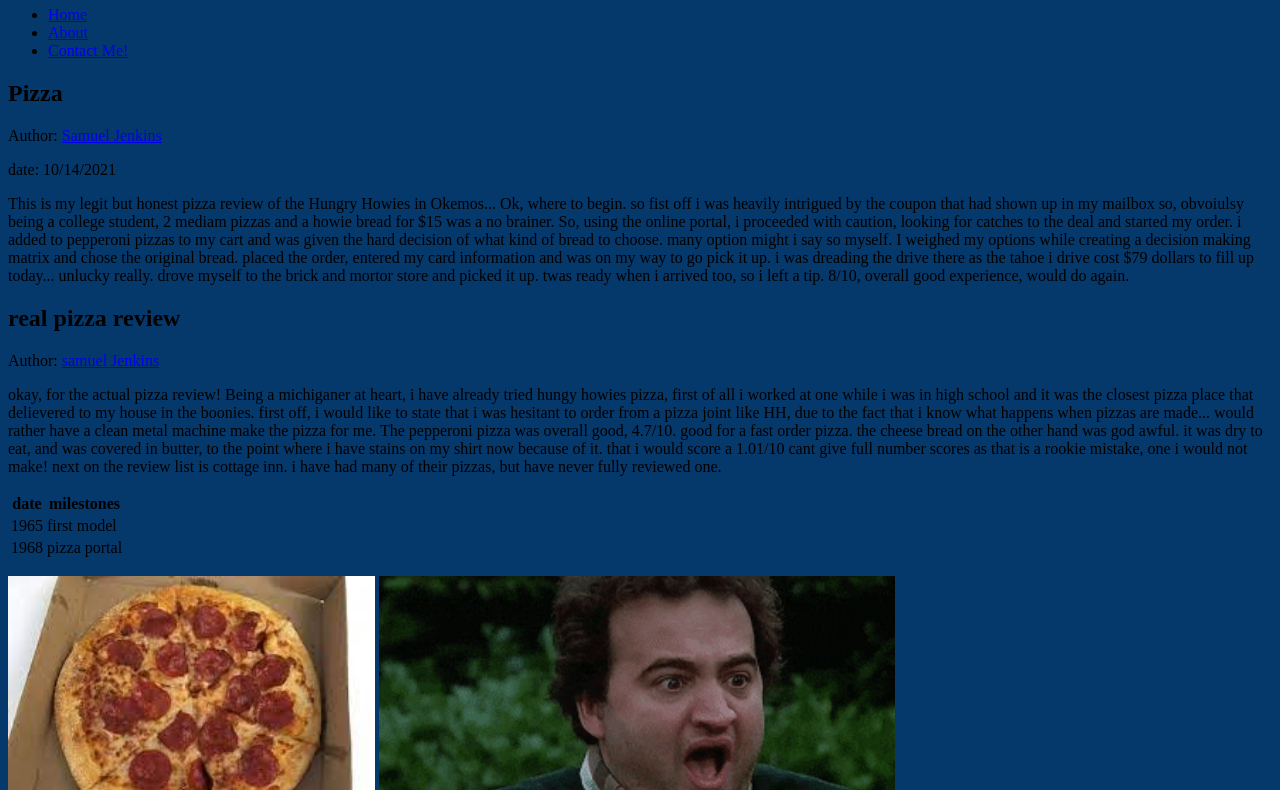
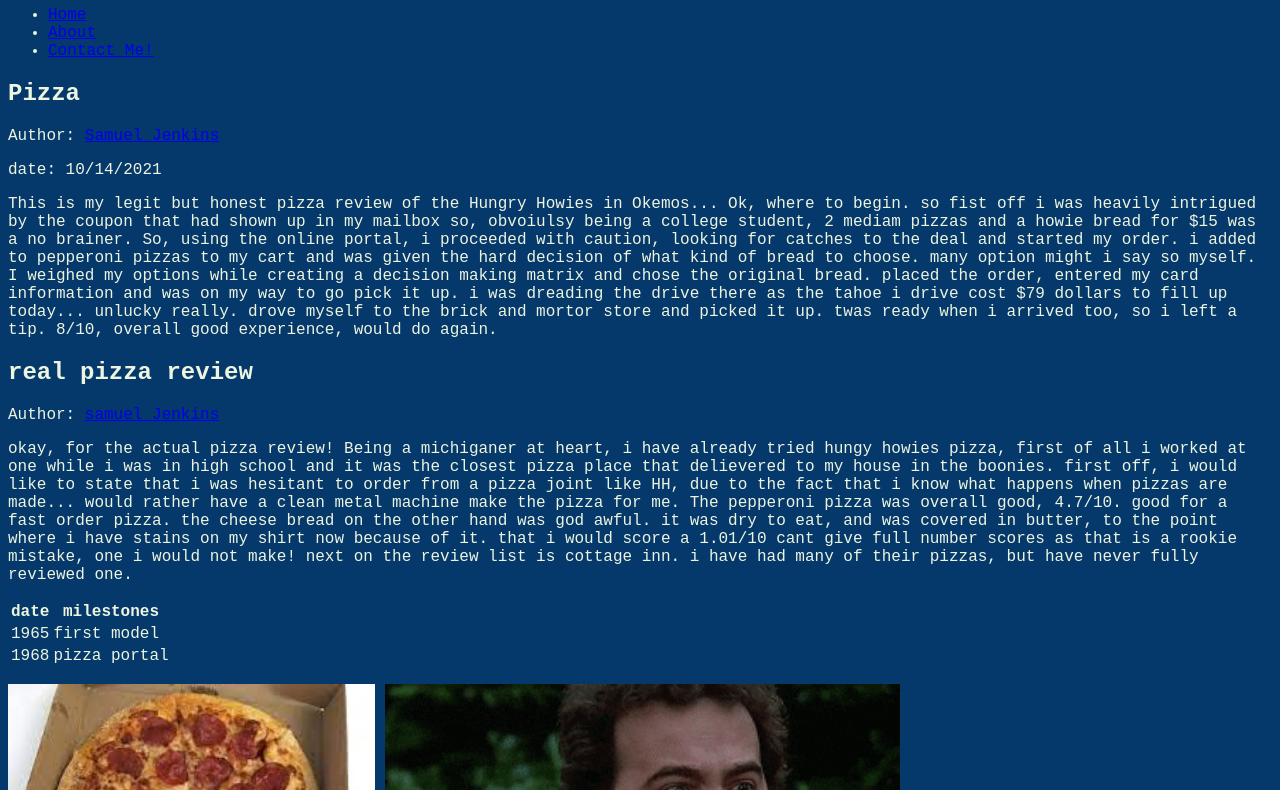
Before and after one commit to JenkinsSamuel/mi349_blog, a plain HTML site: page index.html in a window 1280 px wide. Shown: the part 74-864 px from the top of the page. Drawn offline with Linux system fonts and the light colour scheme.

Commit message:
changes css

```diff
--- a/style.css
+++ b/style.css
@@ -1,3 +1,11 @@
 html {
     background-color: #05386B;
 }
+
+
+body {
+
+    font-family: 'Courier New', Courier, monospace;
+    color: #edf5e1;
+
+}
```
